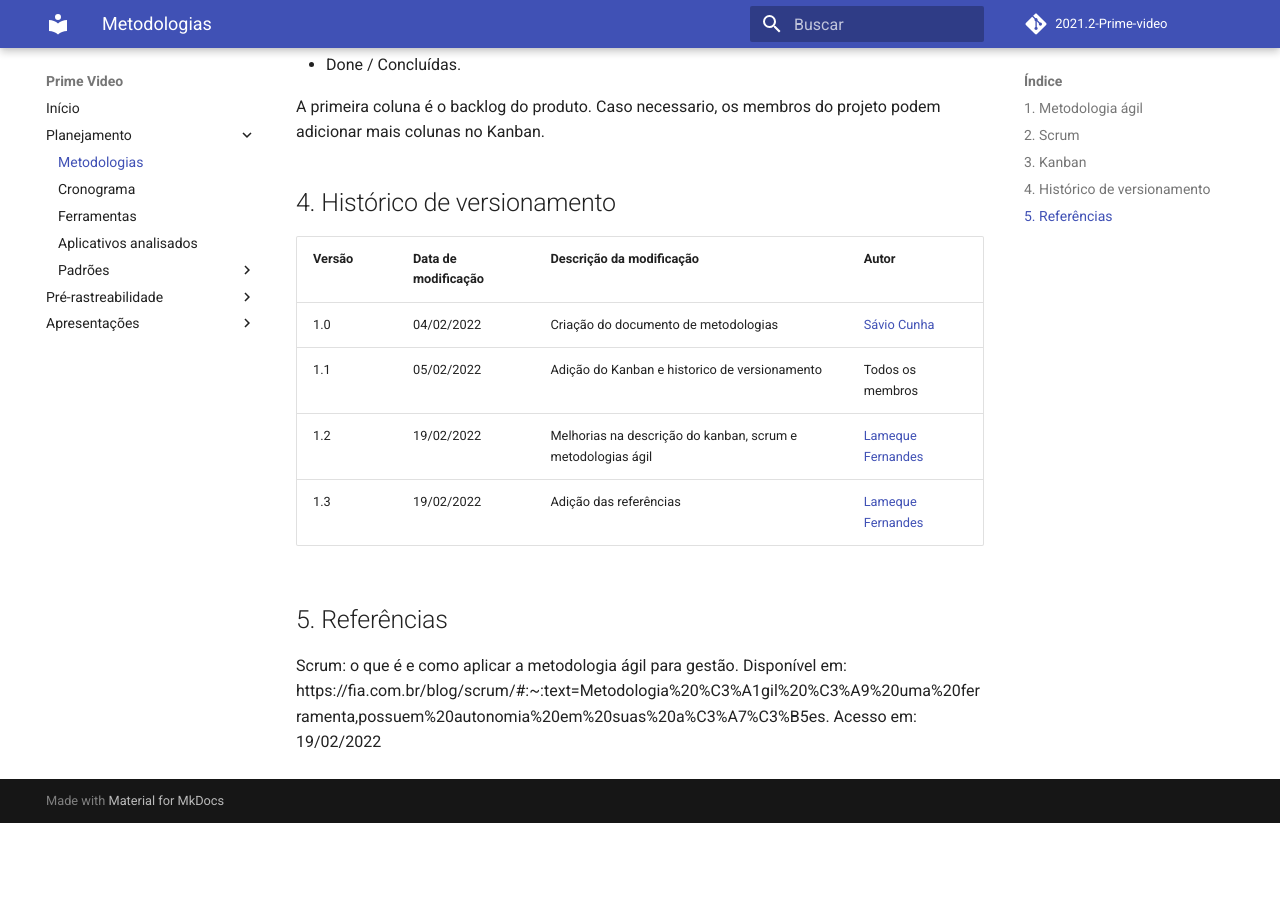
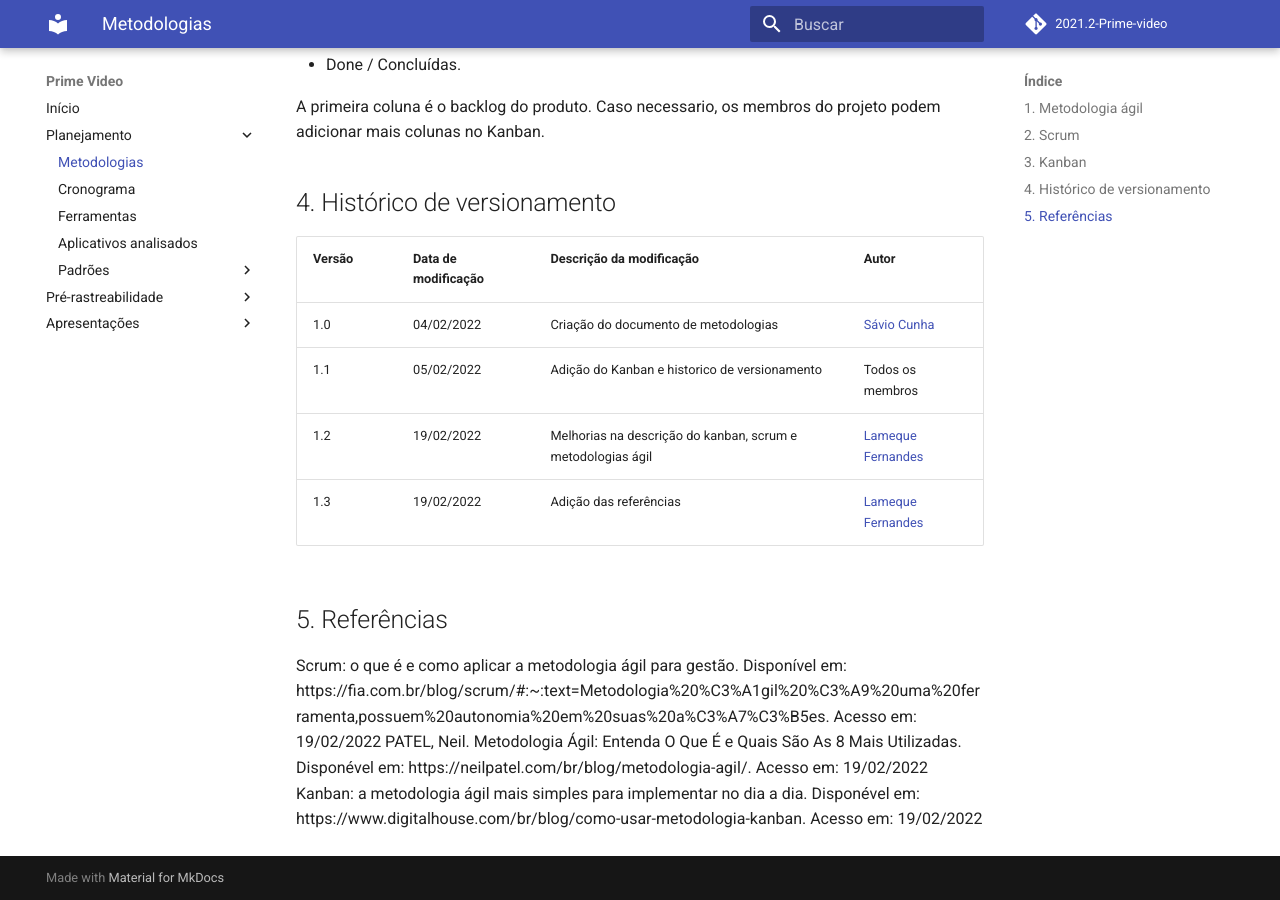
Before and after one commit to Requisitos-de-Software/2021.2-Prime-video, an MkDocs documentation site: the page built from docs/planejamento/metodologias.md, in a window 1280 px wide and 900 px high, scrolled down 1146 px. Built offline with MkDocs 1.6.1 and Material for MkDocs 9.7.7, drawn with Linux system fonts in a browser that asks for light colours; comment, search, counter and statistics services are not loaded; before the commit the page ends 1969 px from its top, so only the background shows below that.

Commit message:
docs: adicao de referencia

```diff
--- a/docs/planejamento/metodologias.md
+++ b/docs/planejamento/metodologias.md
@@ -47,3 +47,5 @@
 ## 5. Referências
 
 Scrum: o que é e como aplicar a metodologia ágil para gestão. Disponível em: https://fia.com.br/blog/scrum/#:~:text=Metodologia%20%C3%A1gil%20%C3%A9%20uma%20ferramenta,possuem%20autonomia%20em%20suas%20a%C3%A7%C3%B5es. Acesso em: 19/02/2022
+PATEL, Neil. Metodologia Ágil: Entenda O Que É e Quais São As 8 Mais Utilizadas. Disponével em: https://neilpatel.com/br/blog/metodologia-agil/. Acesso em: 19/02/2022
+Kanban: a metodologia ágil mais simples para implementar no dia a dia. Disponével em: https://www.digitalhouse.com/br/blog/como-usar-metodologia-kanban. Acesso em: 19/02/2022
```
